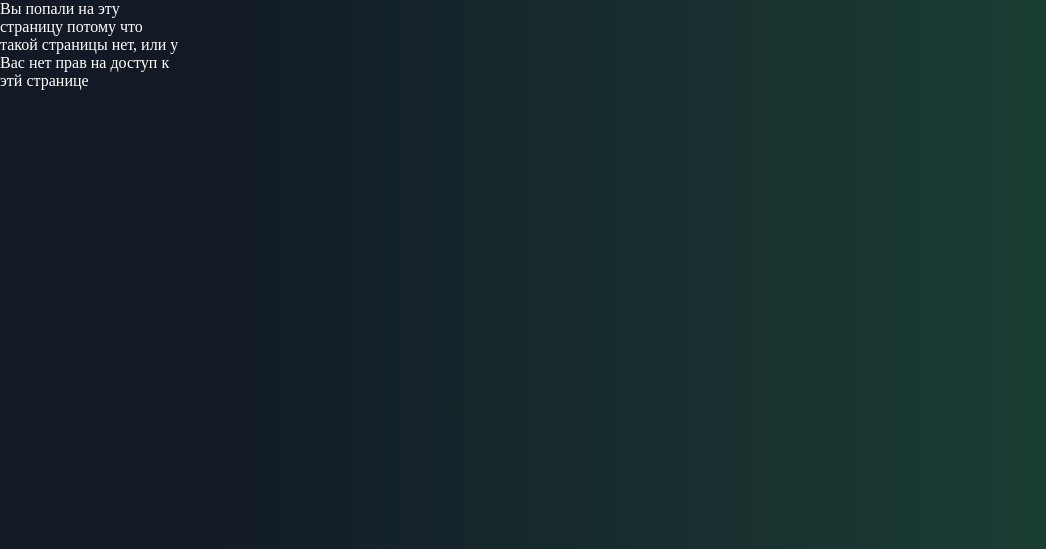
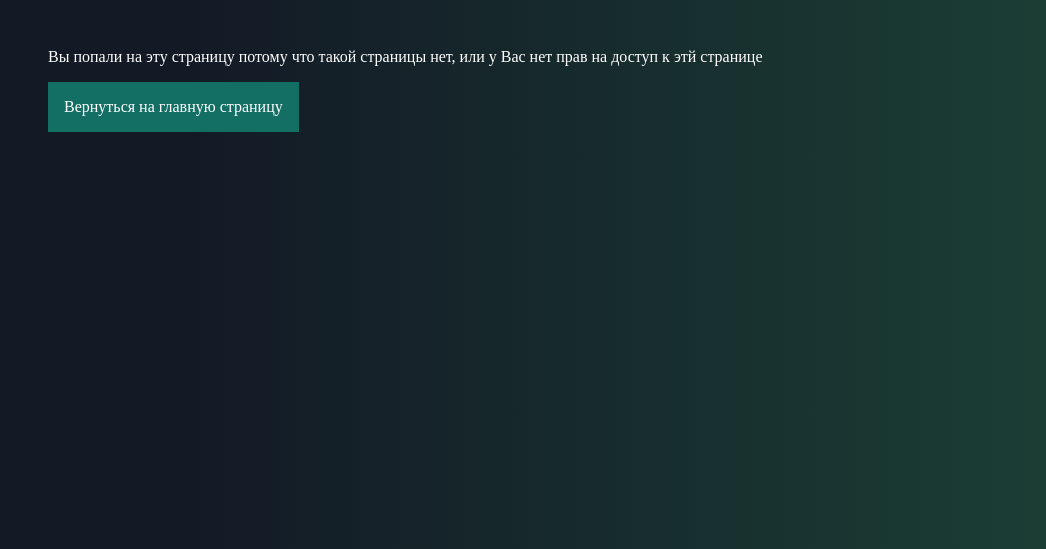
Before and after one commit to Annddreyy/site, a Flask app: page /static/ in a window 1280 px wide. Shown: the part 96-645 px from the top of the page, without its empty margins (0-1046 px from the left). Run offline with Flask 3, Linux system fonts and the light colour scheme; the visitor is signed in with stand-in values (Sample User, id 1); parts of the project's set-up code (start-up, migrations or seed data) failed here and were passed over; some web fonts are replaced.

Commit message:
Add error page

```diff
--- a/main.py
+++ b/main.py
@@ -1,4 +1,4 @@
-from flask import Flask, render_template
+from flask import Flask, render_template, session, redirect, url_for
 
 from authorization_page_function import authorization_page_blueprint
 from clients_events_page_function import clients_events_page_blueprint
@@ -14,6 +14,7 @@ from news_page_function import news_page_blueprint
 from out_page_function import out_page_blueprint
 from personal_page_function import personal_page_blueprint
 from resume_page_function import resume_page_blueprint
+from search_information import news_search, get_top_bar_information
 from user_profile_page_function import user_profile_page_blueprint
 
 app = Flask(__name__)
@@ -36,11 +37,15 @@ app.register_blueprint(clients_weekends_page_blueprint)
 
 @app.errorhandler(404)
 def error_404_page(error):
-    return render_template('error-page.html')
+    if 'user_id' in session:
+        return render_template('error-page.html')
+    return redirect(url_for('authorization_page.authorization_page'))
 
 @app.errorhandler(500)
 def error_500_page(error):
-    return render_template('error-page.html')
+    if 'user_id' in session:
+        return render_template('error-page.html')
+    return redirect(url_for('authorization_page.authorization_page'))
 
 if __name__ == '__main__':
     app.run(debug=False)
--- /dev/null
+++ b/static/styles/error-page.css
@@ -0,0 +1,20 @@
+.error-page-button {
+    text-decoration: none;
+    padding: 1em;
+    background-color: #136f63;
+    color: #fff;
+    margin-top: 1em;
+    width: max-content;
+}
+
+.error-information-block {
+    display: flex;
+    flex-direction: column;
+    margin: 3em;
+}
+
+@media(max-width: 400px) {
+    .error-information-block {
+        margin: 1em;
+    }
+}
--- a/templates/error-page.html
+++ b/templates/error-page.html
@@ -8,6 +8,7 @@
     <link rel="stylesheet" href="{{ url_for('static', filename='styles/style.css') }}">
     <link rel="stylesheet" href="{{ url_for('static', filename='styles/header.css') }}">
     <link rel="stylesheet" href="{{ url_for('static', filename='styles/footer.css') }}">
+    <link rel="stylesheet" href="{{ url_for('static', filename='styles/error-page.css') }}">
 </head>
 <body>
     <header role="banner">
@@ -18,8 +19,11 @@
             <div class="page-title">><span>Страница не найдена</span></div>
         </div>
     </header>
-    <main role="main">
-        Вы попали на эту страницу потому что такой страницы нет, или у Вас нет прав на доступ к этй странице
+    <main role="main" style="grid-template-columns: 1fr;">
+        <div class="error-information-block">
+            <p>Вы попали на эту страницу потому что такой страницы нет, или у Вас нет прав на доступ к этй странице</p>
+            <a href="/" class="error-page-button">Вернуться на главную страницу</a>
+        </div>
     </main>
     <footer role="contentinfo">
         <div class="top-information">
```
